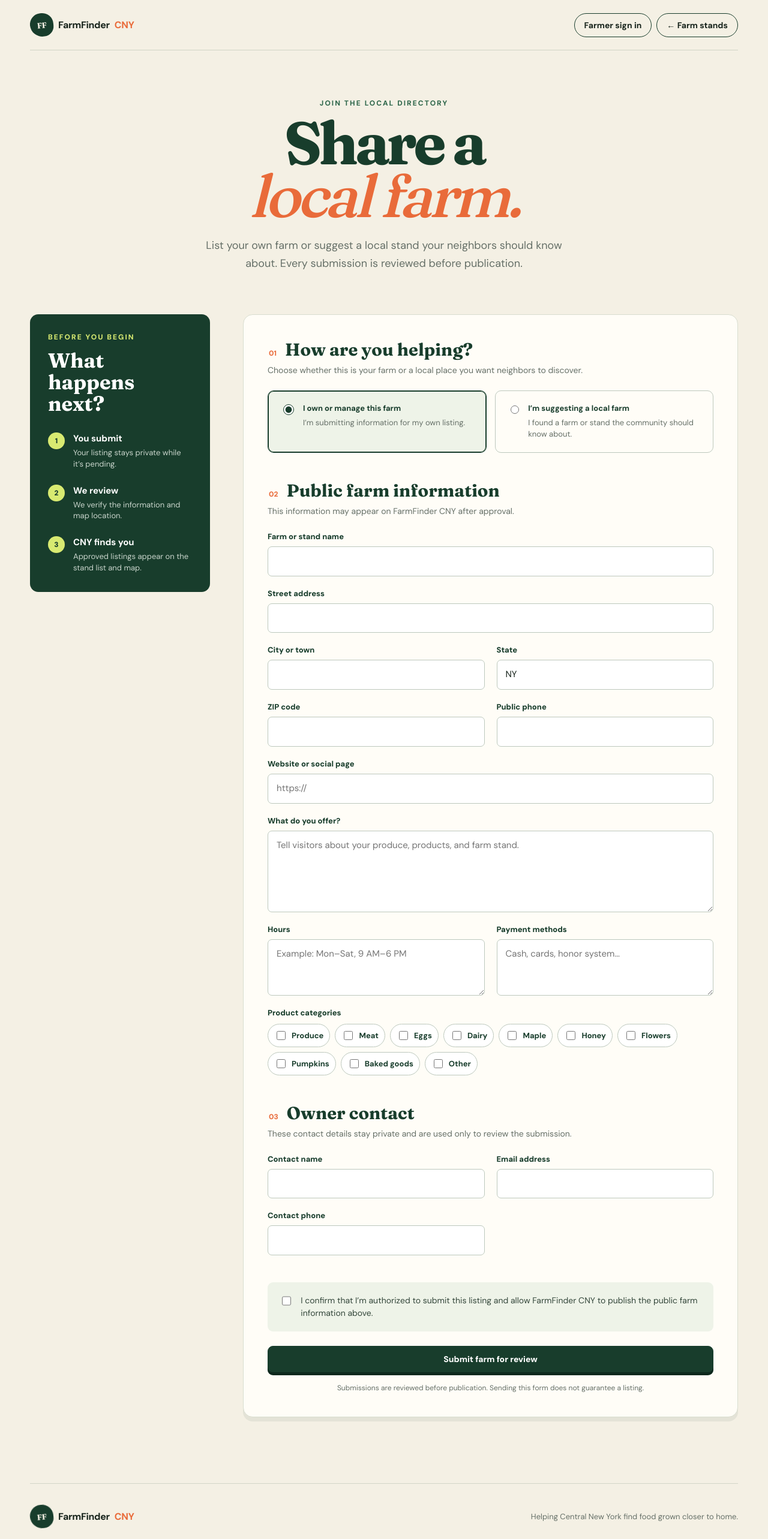
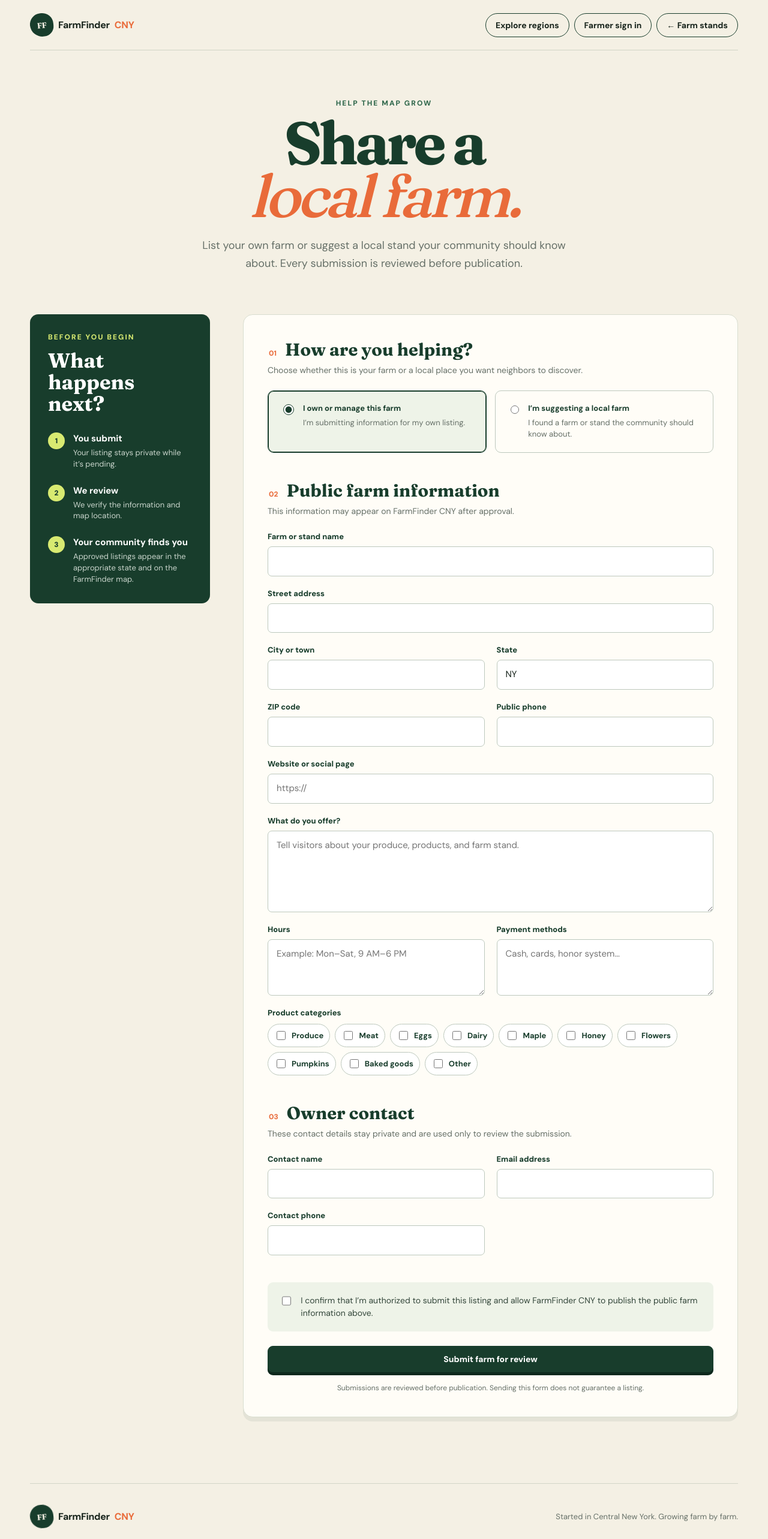
Before and after one commit to FarmFinderCNY/farmfinder-cny, a Next.js app: page /list-your-farm in a window 1280 px wide. Shown: the top 2566 px of the page at 60% size. Built offline with nearby package versions, Linux system fonts and the light colour scheme; no server answers.

Commit message:
Make farm submission page region aware

```diff
--- a/app/list-your-farm/page.tsx
+++ b/app/list-your-farm/page.tsx
@@ -1,24 +1,30 @@
 import Link from "next/link";
 import { FarmSubmissionForm } from "@/components/farm-submission-form";
+import { getStateBySlug } from "@/lib/regions";
 
 export const metadata = {
-  title: "List Your Farm | FarmFinder CNY",
-  description: "Submit a Central New York farm stand for review.",
+  title: "Add a Farm | FarmFinder CNY",
+  description: "Submit a local farm or farm stand for FarmFinder review.",
 };
 
-export default async function ListYourFarmPage({ searchParams }: { searchParams: Promise<{ type?: string }> }) {
-  const { type } = await searchParams;
+export default async function ListYourFarmPage({ searchParams }: { searchParams: Promise<{ type?: string; state?: string }> }) {
+  const { type, state } = await searchParams;
   const defaultSubmissionType = type === "community" ? "community" : "owner";
+  const stateInfo = state ? getStateBySlug(state) : undefined;
+  const defaultState = stateInfo?.[0] ?? "NY";
+  const areaName = stateInfo?.[1] ?? "Central New York";
+
   return (
     <main>
       <nav className="nav shell" aria-label="Main navigation">
         <Link className="brand" href="/"><span>FF</span> FarmFinder <b>CNY</b></Link>
-        <div className="nav-actions"><Link className="nav-link" href="/farmer">Farmer sign in</Link><Link className="nav-link" href="/">← Farm stands</Link></div>
+        <div className="nav-actions"><Link className="nav-link" href="/regions">Explore regions</Link><Link className="nav-link" href="/farmer">Farmer sign in</Link><Link className="nav-link" href="/">← Farm stands</Link></div>
       </nav>
       <header className="submission-hero shell">
-        <p className="eyebrow">Join the local directory</p>
+        <p className="eyebrow">Help the map grow</p>
         <h1>Share a<br /><em>local farm.</em></h1>
-        <p>List your own farm or suggest a local stand your neighbors should know about. Every submission is reviewed before publication.</p>
+        <p>List your own farm or suggest a local stand your community should know about. Every submission is reviewed before publication.</p>
+        {stateInfo && <p style={{ marginTop: ".75rem" }}><strong>Adding a farm in {areaName}</strong></p>}
       </header>
       <section className="form-shell shell">
         <aside>
@@ -27,14 +33,14 @@ export default async function ListYourFarmPage({ searchParams }: { searchParams:
           <ol>
             <li><span>1</span><p><strong>You submit</strong>Your listing stays private while it’s pending.</p></li>
             <li><span>2</span><p><strong>We review</strong>We verify the information and map location.</p></li>
-            <li><span>3</span><p><strong>CNY finds you</strong>Approved listings appear on the stand list and map.</p></li>
+            <li><span>3</span><p><strong>Your community finds you</strong>Approved listings appear in the appropriate state and on the FarmFinder map.</p></li>
           </ol>
         </aside>
-        <FarmSubmissionForm defaultSubmissionType={defaultSubmissionType} />
+        <FarmSubmissionForm defaultSubmissionType={defaultSubmissionType} defaultState={defaultState} areaName={areaName} />
       </section>
       <footer className="footer shell">
         <Link className="brand" href="/"><span>FF</span> FarmFinder <b>CNY</b></Link>
-        <p>Helping Central New York find food grown closer to home.</p>
+        <p>Started in Central New York. Growing farm by farm.</p>
       </footer>
     </main>
   );
```
